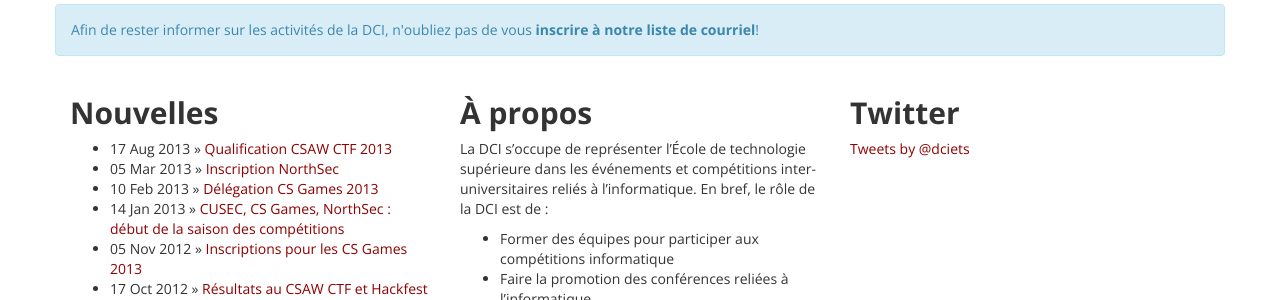
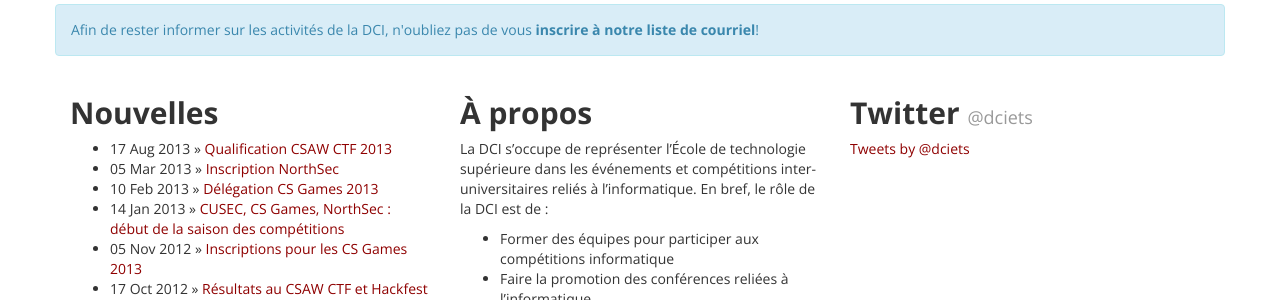
Before and after one commit to dciets/dciets.github.io, a Jekyll site: the page built from index.html, in a window 1280 px wide and 1042 px high. Shown: the part 355-655 px from the top of the window. Built offline with Jekyll 4.4.1, drawn with Linux system fonts in a browser that asks for light colours; Markdown is read by kramdown in place of the engine named in the settings; comment, search, counter and statistics services are not loaded.

Commit message:
Custom twitter widget

```diff
--- a/index.html
+++ b/index.html
@@ -46,8 +46,8 @@
       </div>
     </div>
     <div class='col-md-4'>
-      <h2>Twitter</h2>
-	  <a class="twitter-timeline" href="https://twitter.com/dciets" data-widget-id="375135268799393793" lang="fr">Tweets by @dciets</a>
+      <h2>Twitter <a href="http://twitter.com/dciets/"><small>@dciets</small></a></h2>
+	  <a class="twitter-timeline" href="https://twitter.com/dciets" data-widget-id="375135268799393793" lang="fr" data-chrome="noheader nofooter noborders transparent" data-tweet-limit="3">Tweets by @dciets</a>
 <script>!function(d,s,id){var js,fjs=d.getElementsByTagName(s)[0],p=/^http:/.test(d.location)?'http':'https';if(!d.getElementById(id)){js=d.createElement(s);js.id=id;js.src=p+"://platform.twitter.com/widgets.js";fjs.parentNode.insertBefore(js,fjs);}}(document,"script","twitter-wjs");</script>
     </div>
   </div>
```
